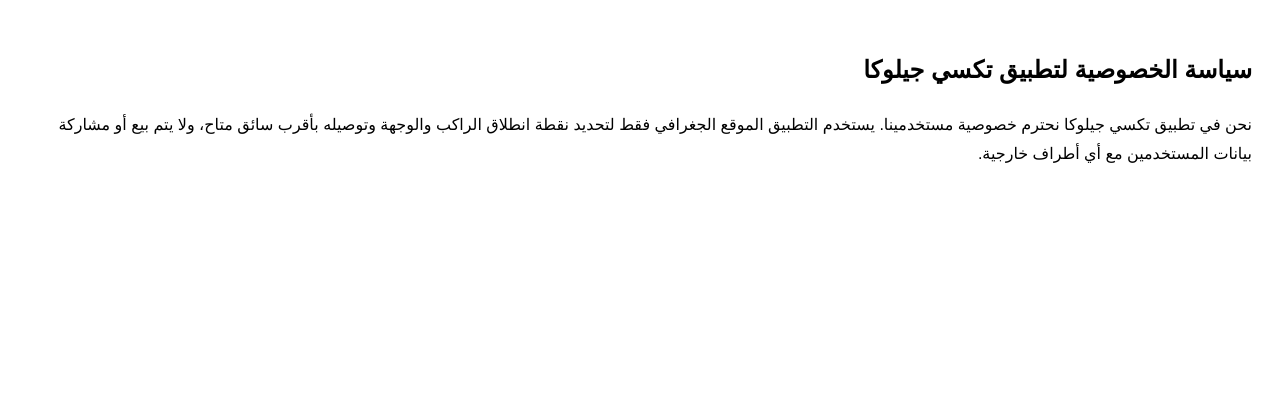
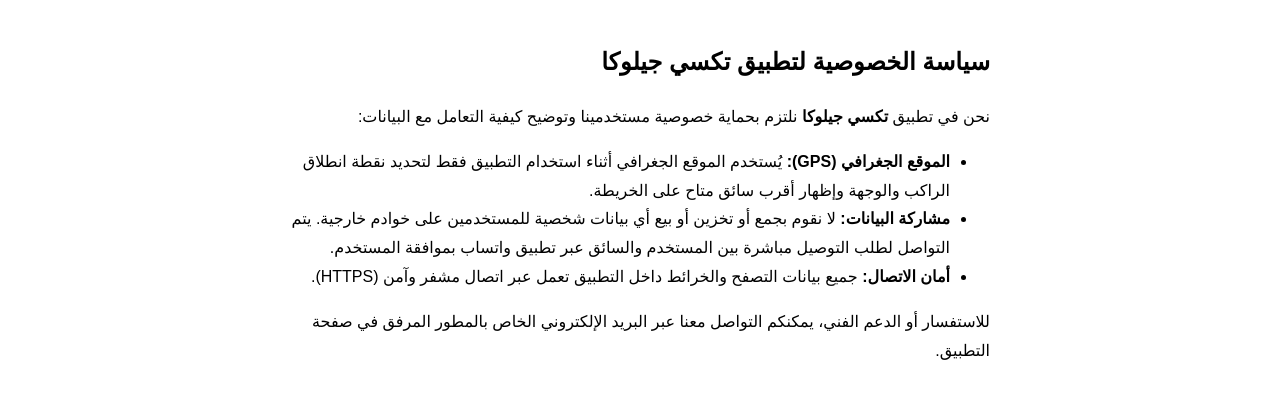
Before and after one commit to ga1trading1-del/Taxi_ober_geloka, a plain HTML site: page privacy.html in a window 1280 px wide. Drawn offline with Linux system fonts and the light colour scheme.

Commit message:
Update privacy.html

```diff
--- a/privacy.html
+++ b/privacy.html
@@ -1,8 +1,18 @@
 <!DOCTYPE html>
 <html lang="ar" dir="rtl">
-<head><meta charset="UTF-8"><title>سياسة الخصوصية - تكسي جيلوكا</title></head>
-<body style="font-family:sans-serif;padding:20px;line-height:1.8;">
-<h2>سياسة الخصوصية لتطبيق تكسي جيلوكا</h2>
-<p>نحن في تطبيق تكسي جيلوكا نحترم خصوصية مستخدمينا. يستخدم التطبيق الموقع الجغرافي فقط لتحديد نقطة انطلاق الراكب والوجهة وتوصيله بأقرب سائق متاح، ولا يتم بيع أو مشاركة بيانات المستخدمين مع أي أطراف خارجية.</p>
+<head>
+  <meta charset="UTF-8">
+  <meta name="viewport" content="width=device-width, initial-scale=1.0">
+  <title>سياسة الخصوصية - تكسي جيلوكا</title>
+</head>
+<body style="font-family: sans-serif; padding: 20px; line-height: 1.8; max-width: 700px; margin: auto;">
+  <h2>سياسة الخصوصية لتطبيق تكسي جيلوكا</h2>
+  <p>نحن في تطبيق <strong>تكسي جيلوكا</strong> نلتزم بحماية خصوصية مستخدمينا وتوضيح كيفية التعامل مع البيانات:</p>
+  <ul>
+    <li><strong>الموقع الجغرافي (GPS):</strong> يُستخدم الموقع الجغرافي أثناء استخدام التطبيق فقط لتحديد نقطة انطلاق الراكب والوجهة وإظهار أقرب سائق متاح على الخريطة.</li>
+    <li><strong>مشاركة البيانات:</strong> لا نقوم بجمع أو تخزين أو بيع أي بيانات شخصية للمستخدمين على خوادم خارجية. يتم التواصل لطلب التوصيل مباشرة بين المستخدم والسائق عبر تطبيق واتساب بموافقة المستخدم.</li>
+    <li><strong>أمان الاتصال:</strong> جميع بيانات التصفح والخرائط داخل التطبيق تعمل عبر اتصال مشفر وآمن (HTTPS).</li>
+  </ul>
+  <p>للاستفسار أو الدعم الفني، يمكنكم التواصل معنا عبر البريد الإلكتروني الخاص بالمطور المرفق في صفحة التطبيق.</p>
 </body>
 </html>
```
